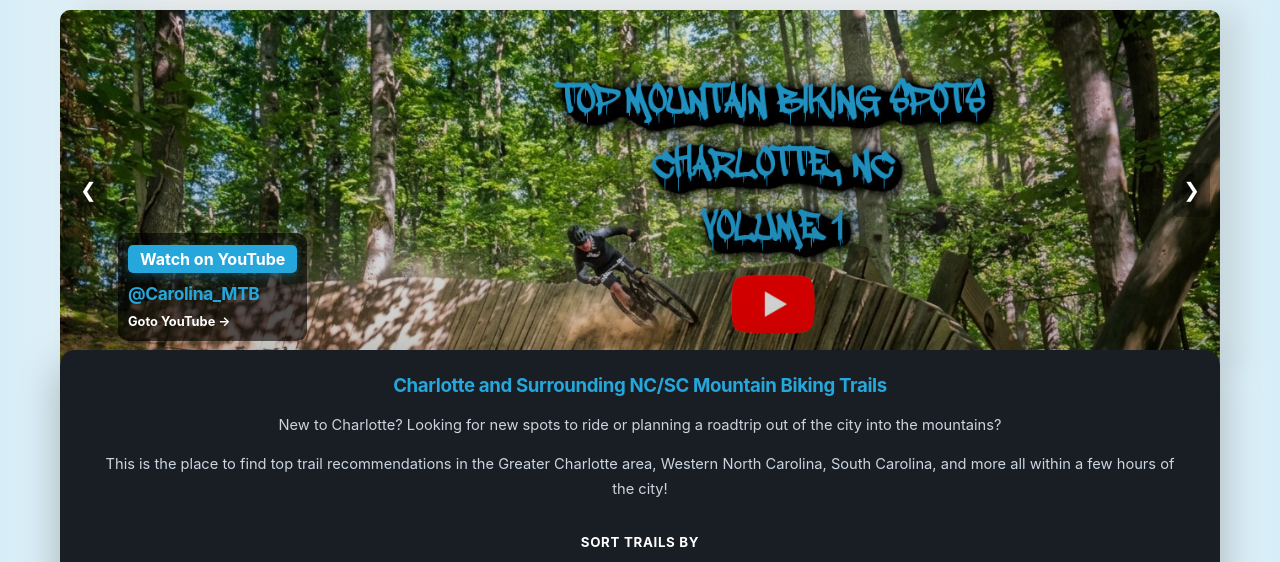
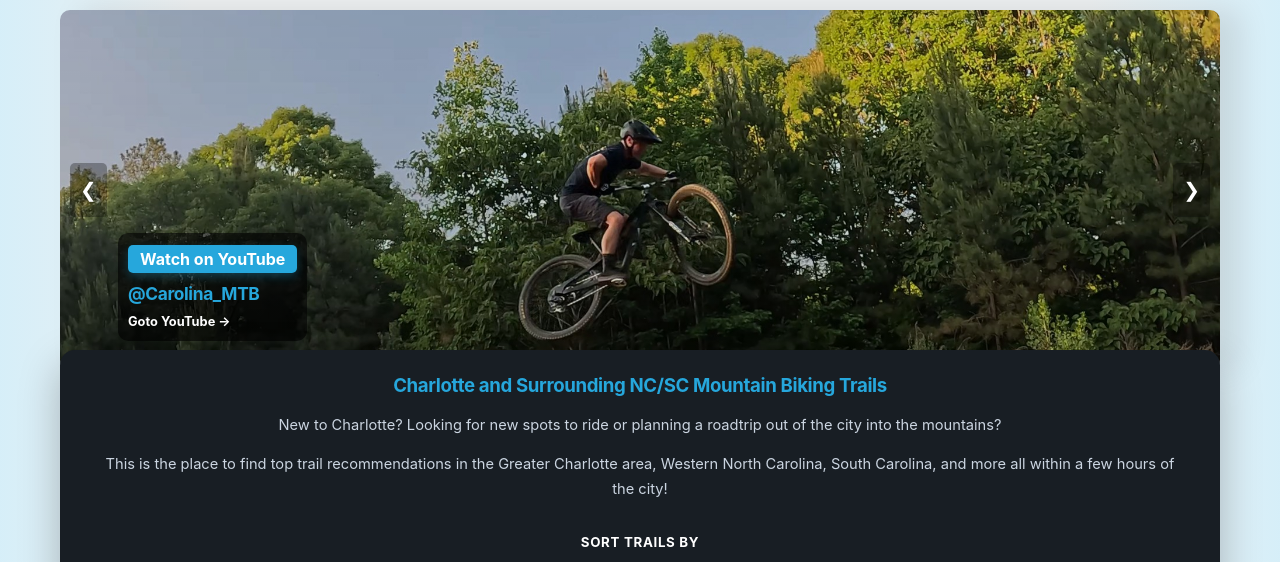
Before and after one commit to protogenoserebos/MTB_Master, a Django app: page / in a window 1280 px wide. Shown: the part 176-738 px from the top of the page. Run offline with Django 5.2, Linux system fonts and the light colour scheme; data that the repository does not hold is empty; some libraries are stand-ins or nearby versions.

Commit message:
changing youtube picture

```diff
--- a/NCMTB/templates/NCMTB/home.html
+++ b/NCMTB/templates/NCMTB/home.html
@@ -38,7 +38,7 @@
 
 .yt-overlay {
     background-image: linear-gradient(rgba(0, 0, 0, 0.1), rgba(0, 0, 0, 0.2)),
-                      url("{% static 'NCMTB/images/YT.jpeg' %}");
+                      url("{% static 'NCMTB/images/purser.jpg' %}");
     background-size: cover;
     background-position: top;
     width: 100%;
```
Also changed, not shown: NCMTB/static/NCMTB/images/purser.jpg (added).
